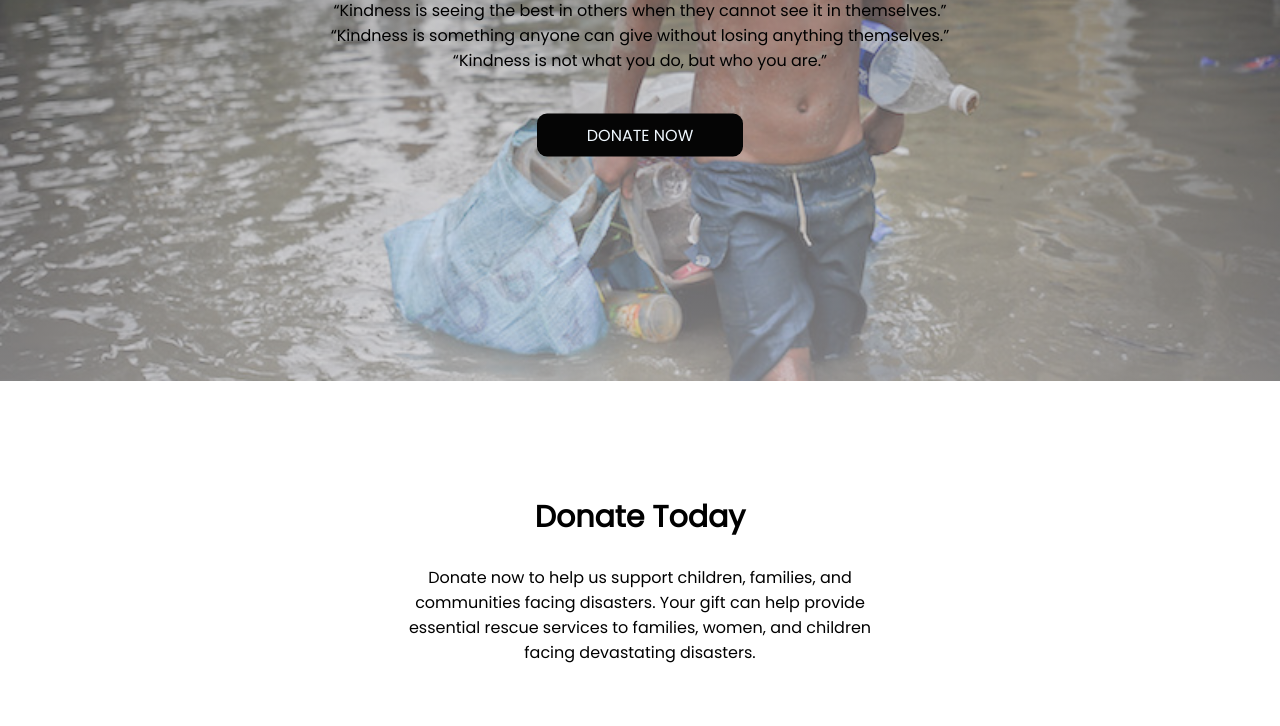
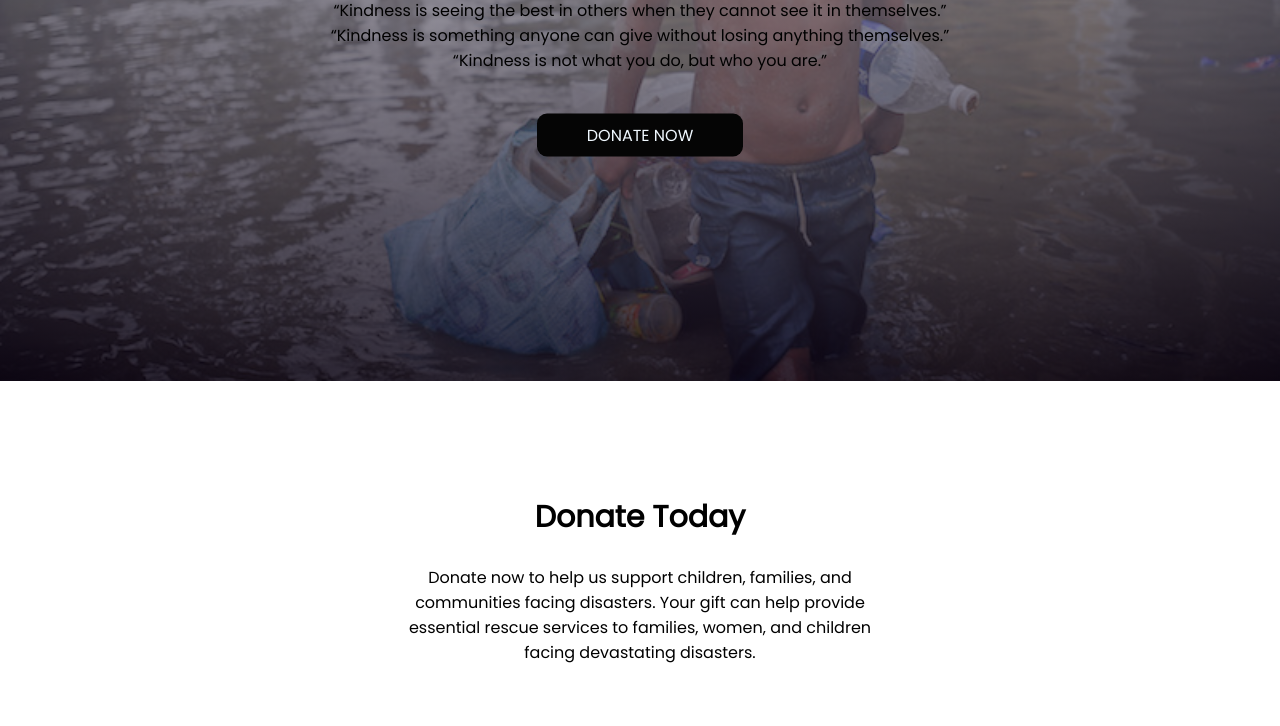
Before and after one commit to Mahmudul-hasan16/Donation-Today, a plain HTML site: page index.html in a window 1280 px wide. Shown: the part 419-1145 px from the top of the page. Drawn offline with Linux system fonts and the light colour scheme.

Commit message:
liner-background-opacity-change

```diff
--- a/style.css
+++ b/style.css
@@ -26,7 +26,7 @@ h2 {
 .container {
     height: 100vh;
     width: 100%;
-    background: linear-gradient(#0d0d0f74, #f3f1f582), url(./images/donation9.jpg) no-repeat top center;
+    background: linear-gradient(#dddde9a4, #0c0415c3), url(./images/donation9.jpg) no-repeat top center;
     background-repeat: no-repeat;
     background-size: cover;
     text-align: center;
```
